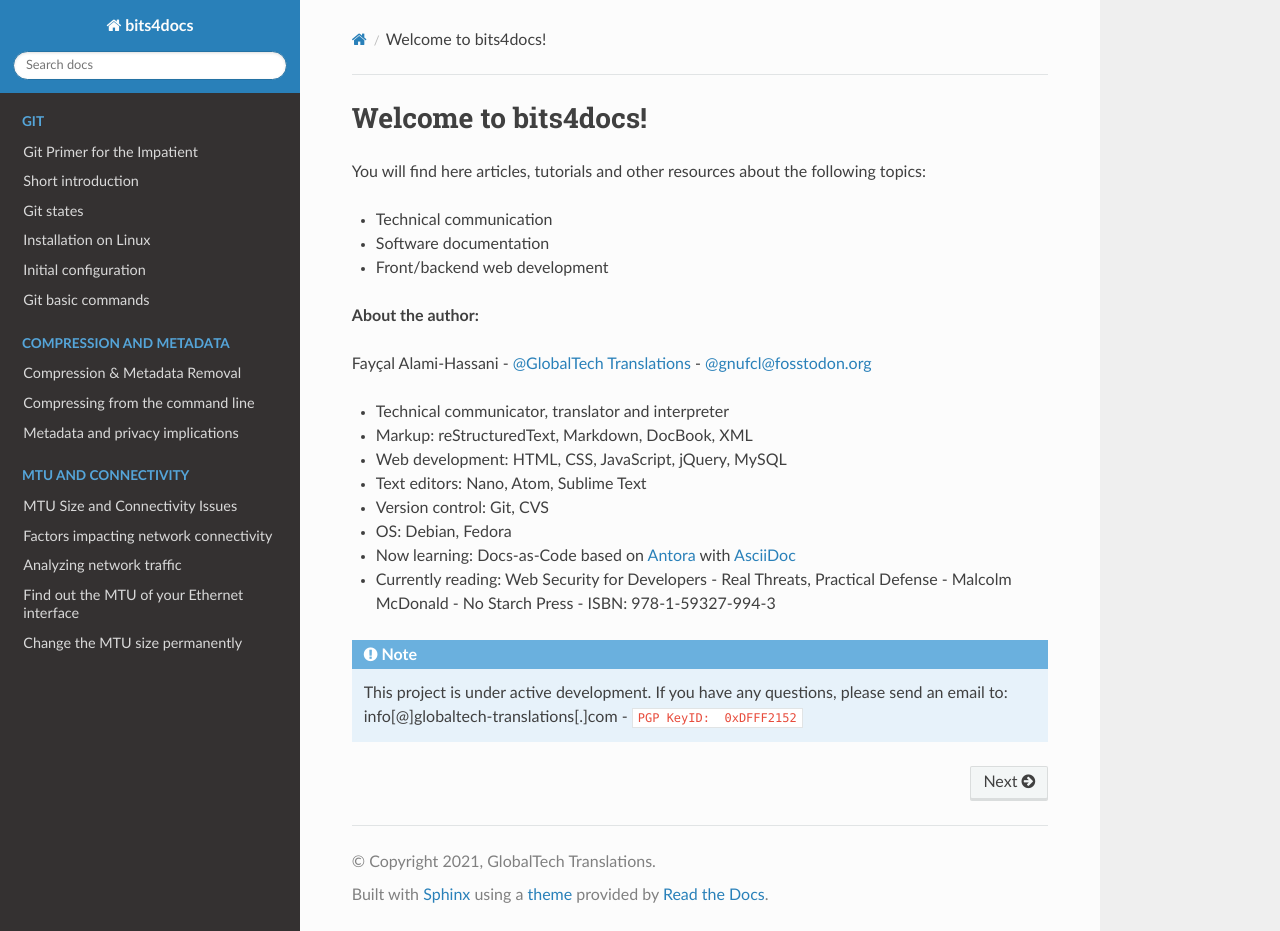
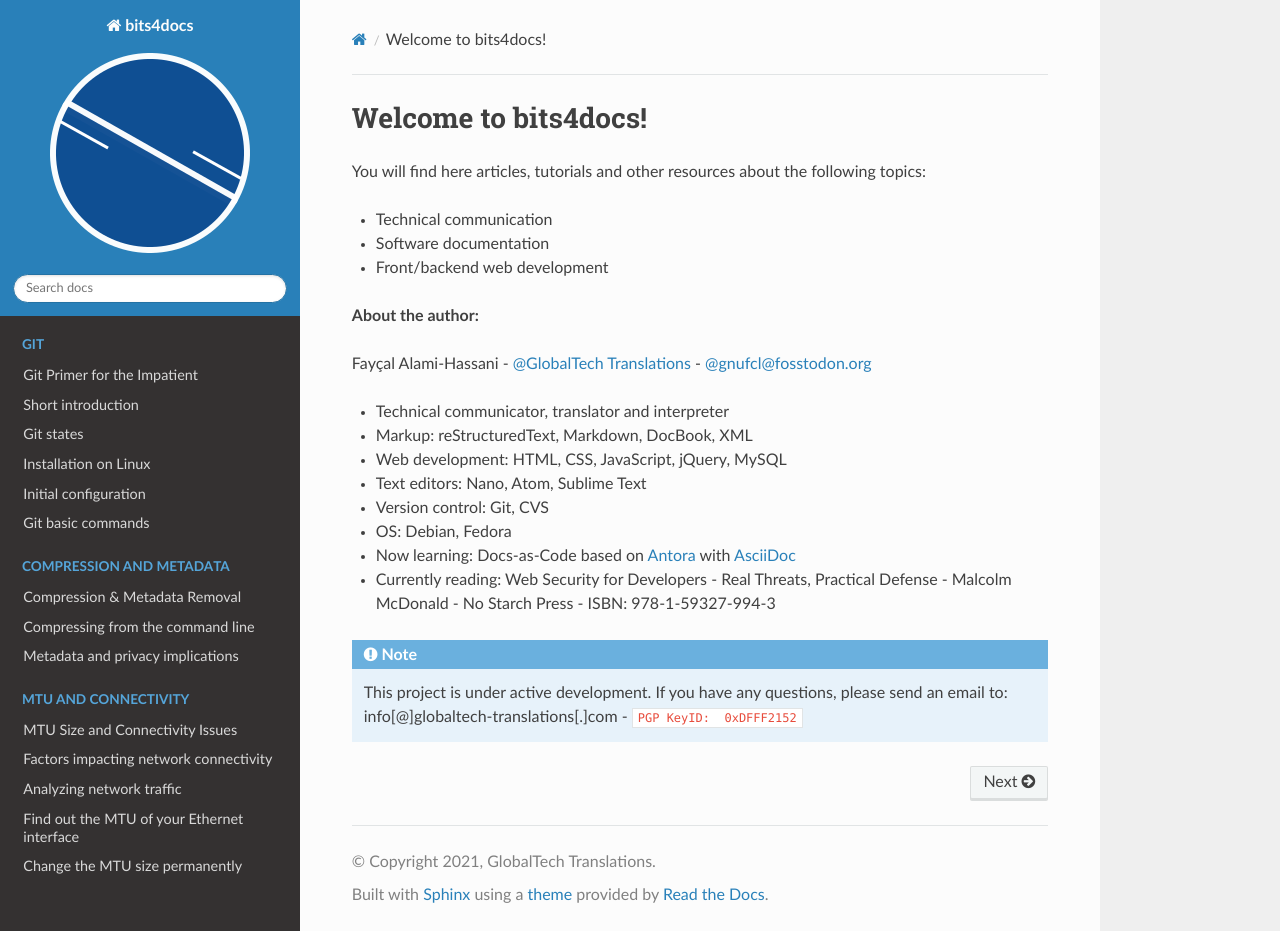
Before and after one commit to ka2in/bits4docs, a Sphinx documentation site: the page built from docs/source/index.rst, in a window 1280 px wide and 931 px high. Built offline with Sphinx 7.4.7 and the Read the Docs theme 2.0.0, drawn with Linux system fonts in a browser that asks for light colours.

Commit message:
Adding a logo to the platform

```diff
--- a/docs/source/conf.py
+++ b/docs/source/conf.py
@@ -84,3 +84,8 @@
 #Disable the option 'View page source' on the homepage
 
 html_show_sourcelink = False
+
+# The name of an image file (relative to this directory) to place at the top
+# of the sidebar.
+
+html_logo = "drawing-icon.png"
```
Also changed, not shown: docs/source/drawing-icon.png (added), 5 other files.
